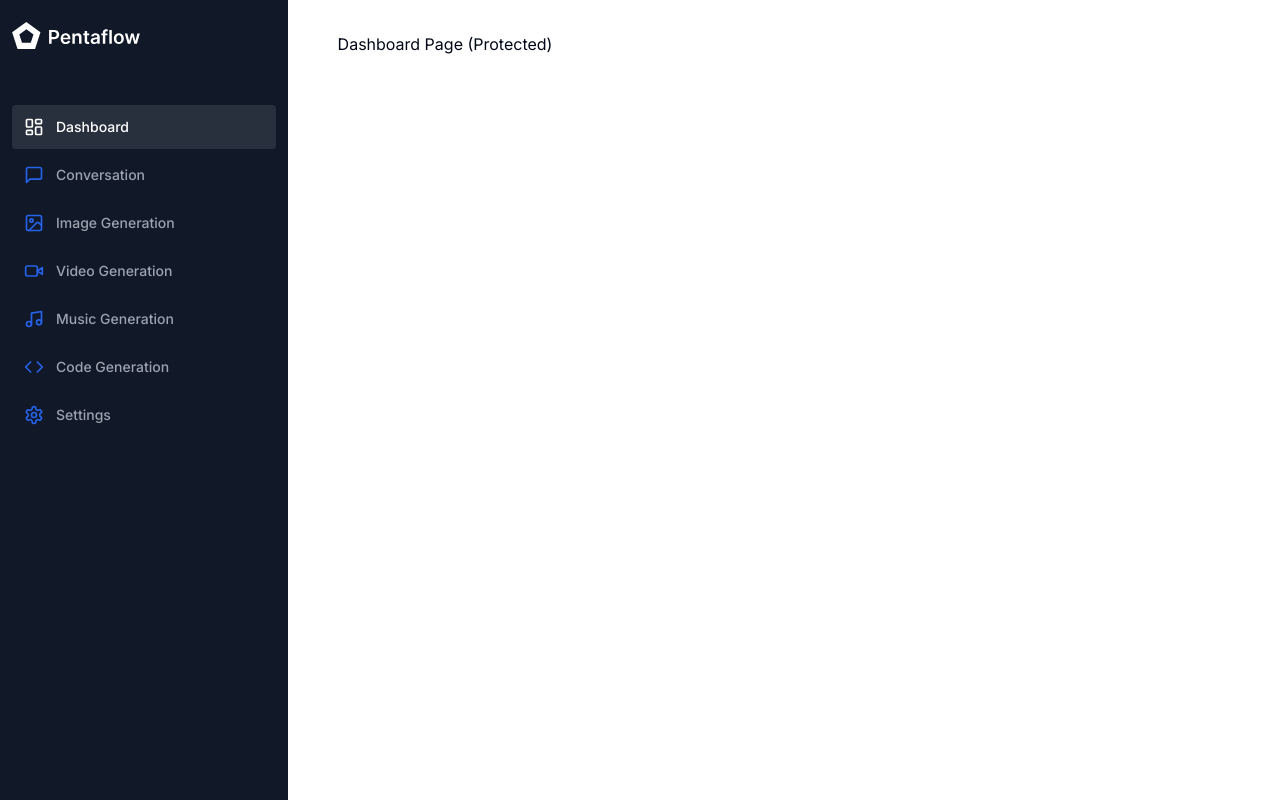
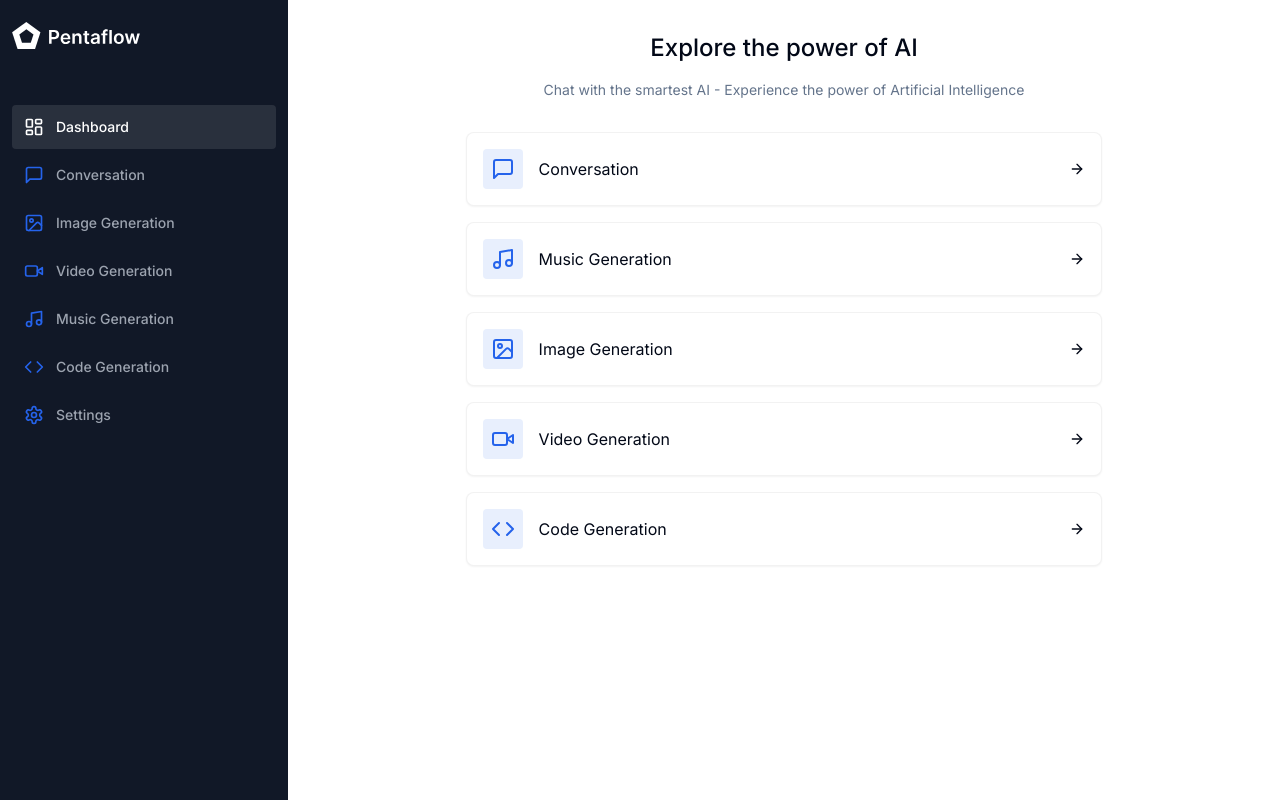
Before and after one commit to aphuus/pentaflow-app, a Next.js app: page /dashboard in a window 1280 px wide. Built offline with nearby package versions, Linux system fonts and the light colour scheme.

Commit message:
dashboard ui done

```diff
--- a/app/(dashboard)/(routes)/dashboard/page.tsx
+++ b/app/(dashboard)/(routes)/dashboard/page.tsx
@@ -1,7 +1,77 @@
+'use client';
+
+import { ArrowRight, Code, Image, MessageSquare, Music, VideoIcon } from 'lucide-react';
+
+import { Card } from '@/components/ui/card';
+import { cn } from '@/lib/utils';
+import { useRouter } from 'next/navigation';
+
+const tools = [
+  {
+    label: 'Conversation',
+    icon: MessageSquare,
+    color: 'text-primary',
+    bgColor: 'bg-primary/10',
+    href: '/conversation'
+  },
+  {
+    label: 'Music Generation',
+    icon: Music,
+    color: 'text-primary',
+    bgColor: 'bg-primary/10',
+    href: '/music'
+  },
+  {
+    label: 'Image Generation',
+    icon: Image,
+    color: 'text-primary',
+    bgColor: 'bg-primary/10',
+    href: '/image'
+  },
+  {
+    label: 'Video Generation',
+    icon: VideoIcon,
+    color: 'text-primary',
+    bgColor: 'bg-primary/10',
+    href: '/video'
+  },
+  {
+    label: 'Code Generation',
+    icon: Code,
+    color: 'text-primary',
+    bgColor: 'bg-primary/10',
+    href: '/code'
+  }
+];
+
 export default function DashboardPage() {
+  const router = useRouter();
+
   return (
     <div className="px-[5%]">
-      <p>Dashboard Page (Protected)</p>
+      <div className="mb-8 space-y-4">
+        <h2 className="text-xl md:text-2xl font-medium text-center">Explore the power of AI</h2>
+        <p className="text-muted-foreground text-sm md:text-md text-center">
+          Chat with the smartest AI - Experience the power of Artificial Intelligence
+        </p>
+      </div>
+      <div className="px-4 md:px-20 lg:px-32 space-y-4">
+        {tools.map((tool) => (
+          <Card
+            onClick={() => router.push(tool.href)}
+            key={tool.href}
+            className="p-4 border-black/5 flex items-center justify-between hover:shadow transition cursor-pointer"
+          >
+            <div className="flex items-center gap-x-4">
+              <div className={cn('p-2 w-fit rounded', tool.bgColor)}>
+                <tool.icon className={cn('w-4 h-4 md:w-6 md:h-6', tool.color)} />
+              </div>
+              <div className="font-regular">{tool.label}</div>
+            </div>
+            <ArrowRight className="w-4 h-4" />
+          </Card>
+        ))}
+      </div>
     </div>
   );
 }
--- /dev/null
+++ b/components/ui/card.tsx
@@ -0,0 +1,79 @@
+import * as React from "react"
+
+import { cn } from "@/lib/utils"
+
+const Card = React.forwardRef<
+  HTMLDivElement,
+  React.HTMLAttributes<HTMLDivElement>
+>(({ className, ...props }, ref) => (
+  <div
+    ref={ref}
+    className={cn(
+      "rounded-lg border bg-card text-card-foreground shadow-sm",
+      className
+    )}
+    {...props}
+  />
+))
+Card.displayName = "Card"
+
+const CardHeader = React.forwardRef<
+  HTMLDivElement,
+  React.HTMLAttributes<HTMLDivElement>
+>(({ className, ...props }, ref) => (
+  <div
+    ref={ref}
+    className={cn("flex flex-col space-y-1.5 p-6", className)}
+    {...props}
+  />
+))
+CardHeader.displayName = "CardHeader"
+
+const CardTitle = React.forwardRef<
+  HTMLParagraphElement,
+  React.HTMLAttributes<HTMLHeadingElement>
+>(({ className, ...props }, ref) => (
+  <h3
+    ref={ref}
+    className={cn(
+      "text-2xl font-semibold leading-none tracking-tight",
+      className
+    )}
+    {...props}
+  />
+))
+CardTitle.displayName = "CardTitle"
+
+const CardDescription = React.forwardRef<
+  HTMLParagraphElement,
+  React.HTMLAttributes<HTMLParagraphElement>
+>(({ className, ...props }, ref) => (
+  <p
+    ref={ref}
+    className={cn("text-sm text-muted-foreground", className)}
+    {...props}
+  />
+))
+CardDescription.displayName = "CardDescription"
+
+const CardContent = React.forwardRef<
+  HTMLDivElement,
+  React.HTMLAttributes<HTMLDivElement>
+>(({ className, ...props }, ref) => (
+  <div ref={ref} className={cn("p-6 pt-0", className)} {...props} />
+))
+CardContent.displayName = "CardContent"
+
+const CardFooter = React.forwardRef<
+  HTMLDivElement,
+  React.HTMLAttributes<HTMLDivElement>
+>(({ className, ...props }, ref) => (
+  <div
+    ref={ref}
+    className={cn("flex items-center p-6 pt-0", className)}
+    {...props}
+  />
+))
+CardFooter.displayName = "CardFooter"
+
+export { Card, CardHeader, CardFooter, CardTitle, CardDescription, CardContent }
```
